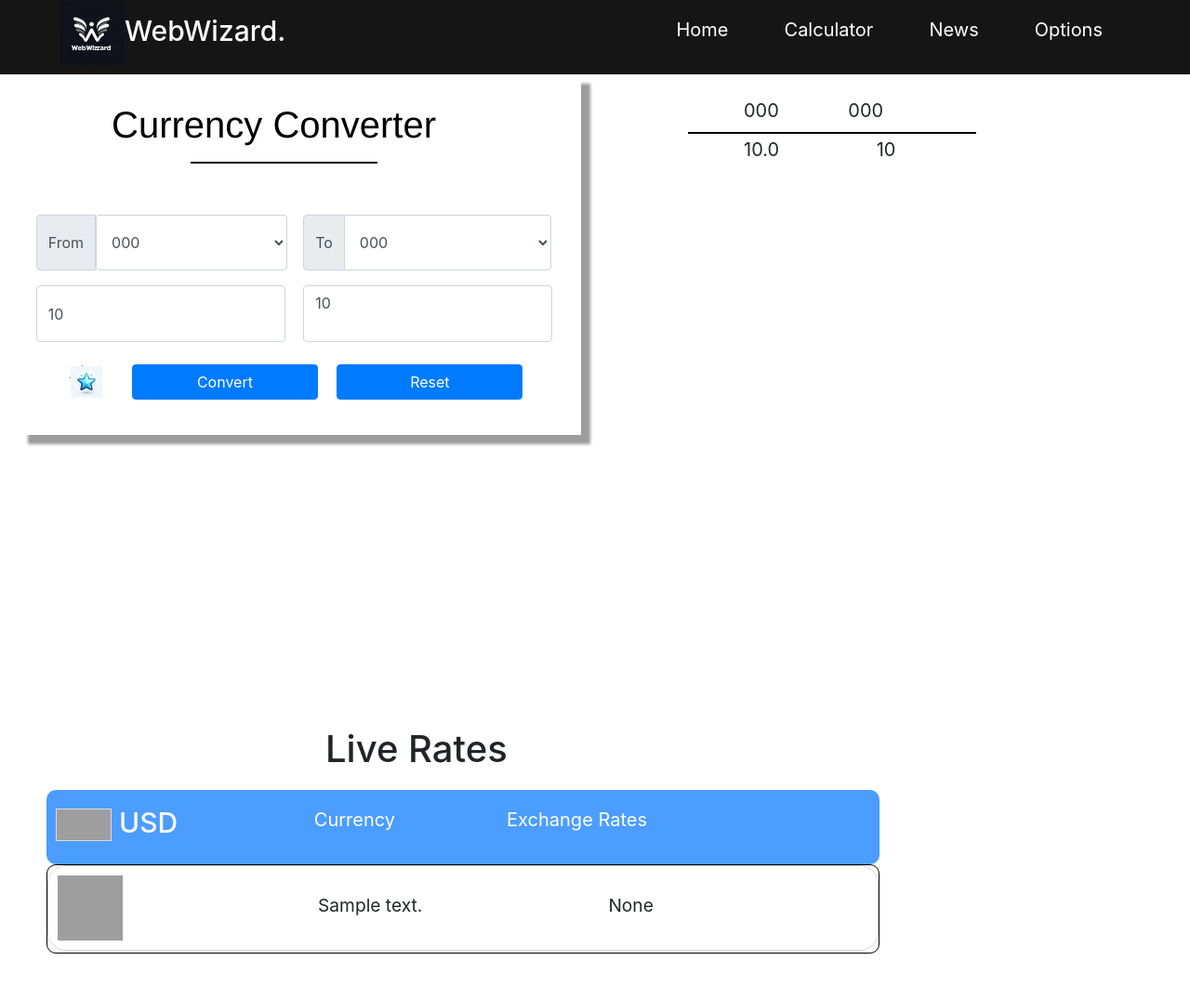
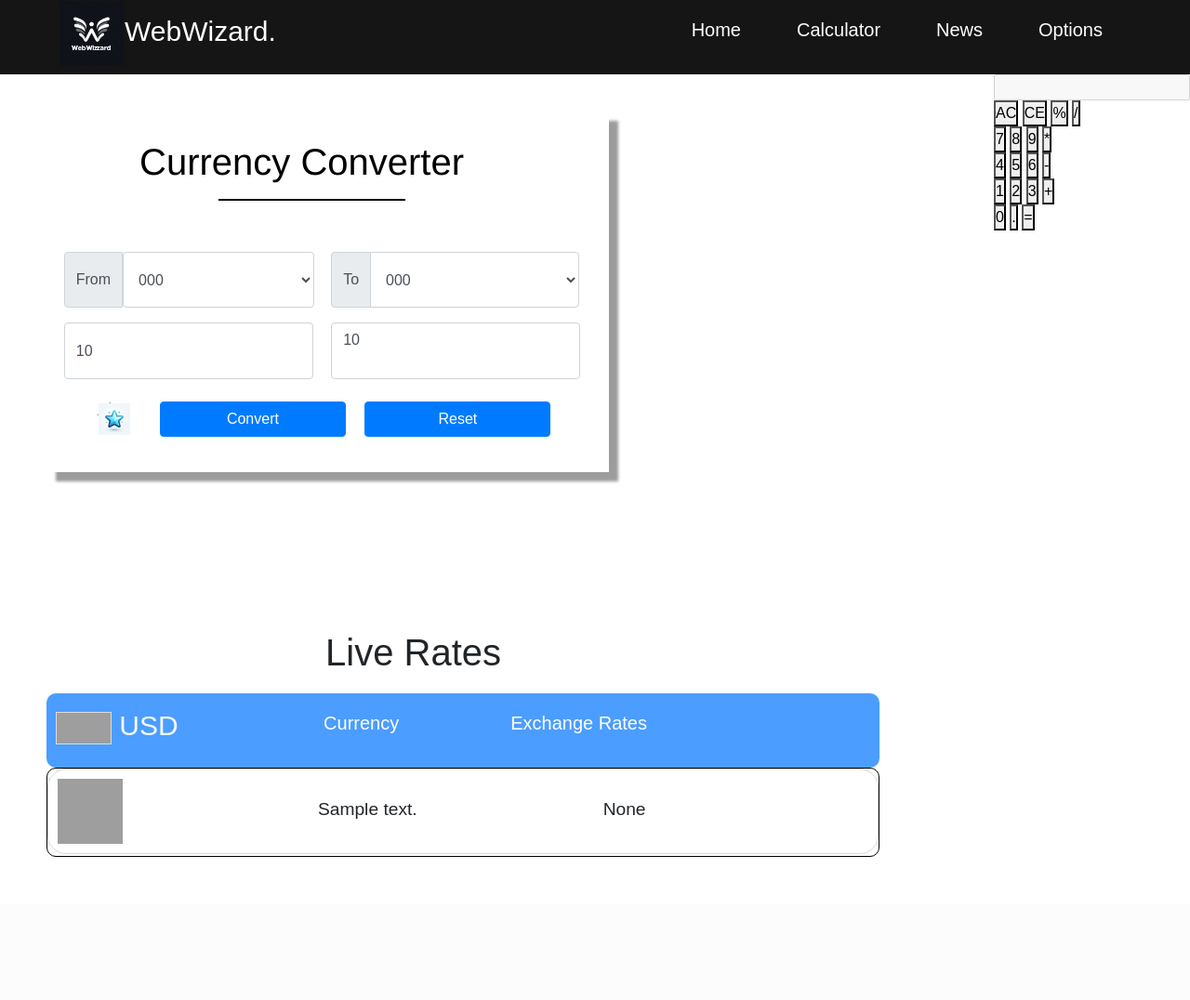
Before and after one commit to Nishant040305/Currency, a Django app: template templates/index.html in a window 1280 px wide. Shown: the whole page at 93% size. After the commit the page ends 922 px from the top, so only its background shows below. Run offline with Django 4.2, Linux system fonts and the light colour scheme; the template is opened without the code that fills it: most values are stand-ins (such as "Sample title", 1, 10 or a date in 2020); some libraries are stand-ins or nearby versions; grey boxes are pictures that could not be loaded.

Commit message:
Update style.css

```diff
--- a/static/style.css
+++ b/static/style.css
@@ -37,8 +37,8 @@
     border-color: black;
     box-shadow:10px 10px 3px #9c9c9c;
     padding: 30px;
-    margin-left: 20px;
-    margin-top:0px;
+    margin-left: 50px;
+    margin-top:40px;
     background-color: #ffffff;
 
 }
@@ -137,56 +137,7 @@
     width: 1mm;
 }
 
-#calculator {
-    width: 265px;
-    background-color: #fff;
-    box-shadow: #3e3e3e;
-    border: 1px solid #000;
-    margin-right: 7cm;
-    margin-top: 150px;
-    border-radius: 5px;
-    padding: 10px;
 
-    display: none;
-}
-
-.calcbut {
-    width: 45px;
-    height: 45px;
-    margin: 5px;
-    border: none;
-    border-radius: 5px;
-    cursor: pointer;
-    font-size: 18px;
-    color: #fff;
-    background-color: #000;
-}
-#o{
-    width: 103px;
-    height: 45px;
-    margin: 5px;
-    border: none;
-    border-radius: 5px;
-    cursor: pointer;
-    font-size: 18px;
-    color: #fff;
-    background-color: #000;
-}
-.special{
-    background-color: rgb(44, 162, 195);
-}
-#result {
-    width: 235px;
-    height: 45px;
-    margin: 5px 0;
-    padding: 5px;
-    border: none;
-    border-radius: 5px;
-    text-align: right;
-    font-size: 18px;
-    color: #fff;
-    background-color: #000;
-}
 .container{
     width: 100%;
 }
@@ -215,3 +166,81 @@
 #sel1{
     width:206px;
 }
+
+/*for options*/
+/* ===== Google Font Import - Poppins ===== */
+@import url('https://fonts.googleapis.com/css2?family=Poppins:wght@200;300;400;500;600&display=swap');
+
+*{
+    margin: 0;
+    padding: 0;
+    box-sizing: border-box;
+    font-family: 'Poppins', sans-serif;
+}
+body{
+    background: #ffffff;
+}
+.select-menu{
+    width: 380px;
+    margin: 140px auto;
+}
+.select-menu .select-btn{
+    display: flex;
+    height: 55px;
+    background: #fff;
+    padding: 20px;
+    font-size: 18px;
+    font-weight: 400;
+    border-radius: 8px;
+    align-items: center;
+    cursor: pointer;
+    justify-content: space-between;
+    box-shadow: 0 0 5px rgba(0,0,0,0.1);
+}
+.select-btn i{
+    font-size: 25px;
+    transition: 0.3s;
+}
+.select-menu.active .select-btn i{
+    transform: rotate(-180deg);
+}
+.select-menu .options{
+    position: relative;
+    padding: 20px;
+    margin-top: 10px;
+    border-radius: 8px;
+    background: #fff;
+    box-shadow: 0 0 3px rgba(0,0,0,0.1);
+    display: none;
+}
+.select-menu.active .options{
+    display: block;
+}
+.options .option{
+    display: flex;
+    height: 55px;
+    cursor: pointer;
+    padding: 0 16px;
+    border-radius: 8px;
+    align-items: center;
+    background: #fff;
+}
+.options .option:hover{
+    background: #ffffff;
+}
+.option i{
+    font-size: 25px;
+    margin-right: 12px;
+}
+.option .option-text{
+    font-size: 18px;
+    color: #333;
+}
+/* for history block*/
+#historyBlock{
+    display: none;
+    width:529.1px;
+    overflow-y: auto;
+    max-height: 440px;
+
+}
```
